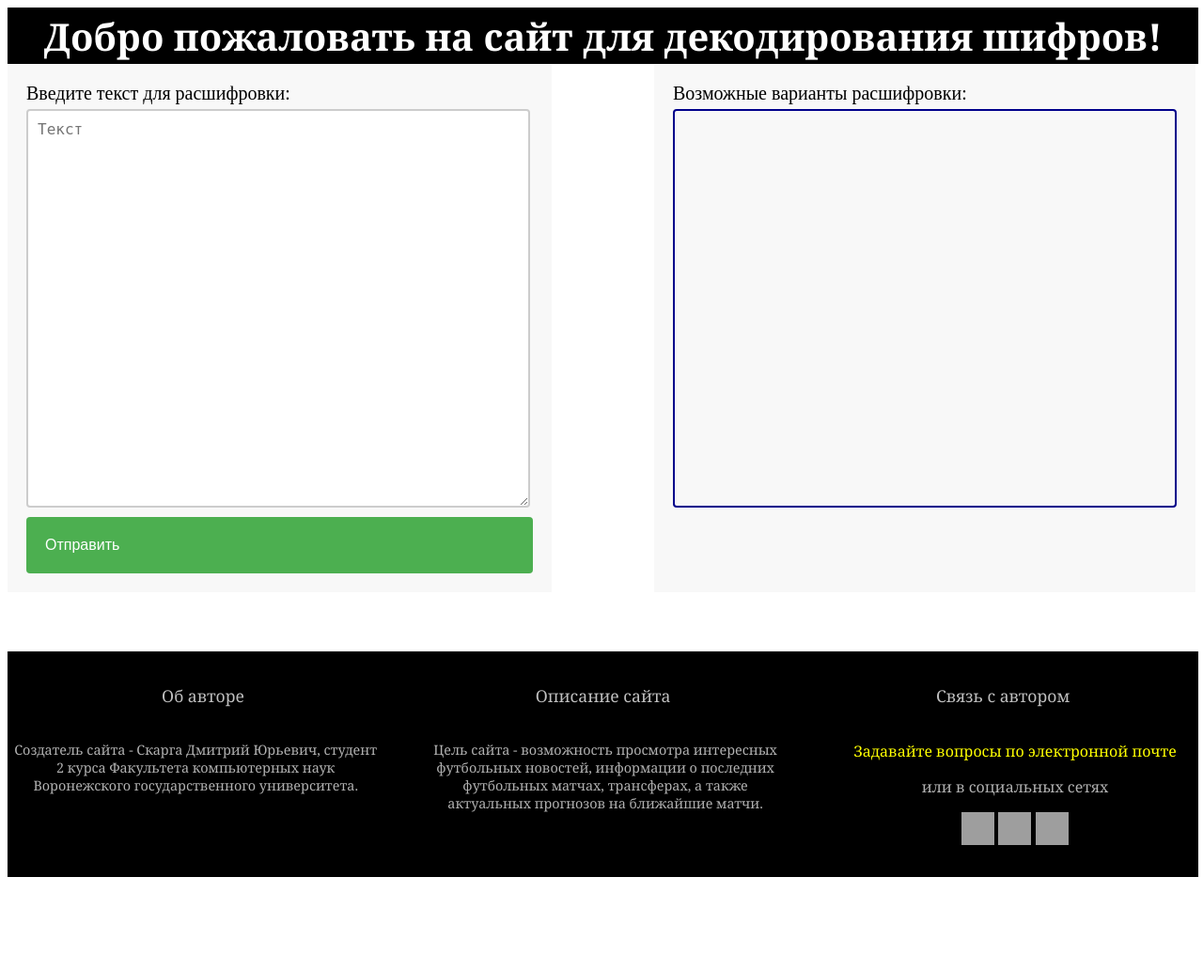
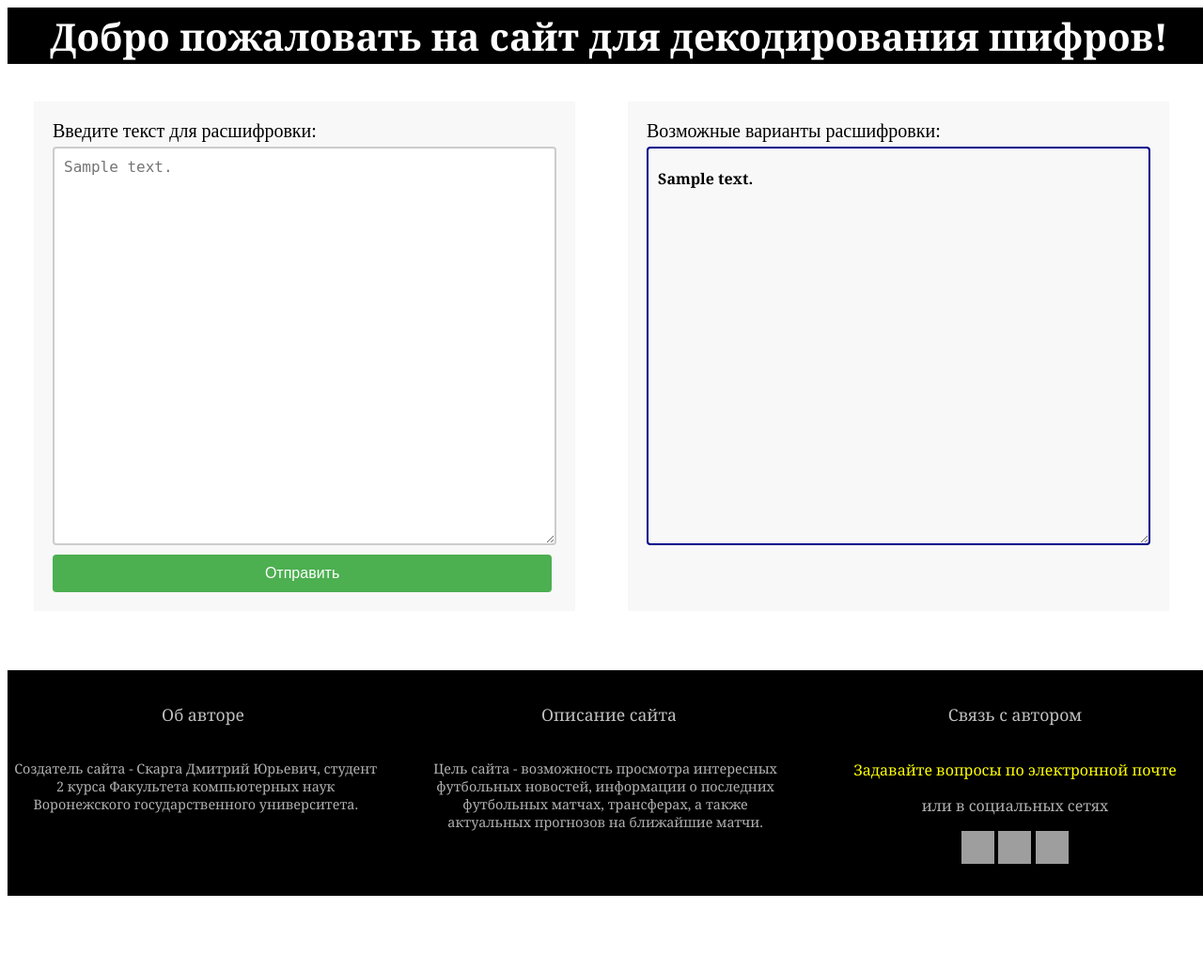
Before and after one commit to 13090903/Website_Flask, a Flask app: template templates/index.html in a window 1280 px wide. Shown: the whole page at 94% size. Before the commit the page ends 933 px from the top, so only its background shows below. Run offline with Flask 3, Linux system fonts and the light colour scheme; the template is opened without the code that fills it: most values are stand-ins (such as "Sample title", 1, 10 or a date in 2020); parts of the project's set-up code (start-up, migrations or seed data) failed here and were passed over; grey boxes are pictures that could not be loaded.

Commit message:
initial version

```diff
--- a/app.py
+++ b/app.py
@@ -1,18 +1,22 @@
 from flask import Flask
 from flask import render_template, request
 import codecs
+import re
 
 app = Flask(__name__)
 
+text = None
+
 
 @app.route('/', methods=['post', 'get'])
-def home():
-    params_post = {}
-    text = ""
-    for p in request.form:
-        params_post[p] = request.form[p]
-        text = params_post[p]
-    return render_template('index.html', params_post=decrypt(text))
+def index():
+    global text
+    if request.method == 'POST' and text is not None:
+        text_input = request.form['text_input']
+        return render_template('index.html', output_text=decrypt(text_input), text_input=text_input)
+    else:
+        text = ""
+        return render_template('index.html')
 
 
 def inversion_cipher_decrypt(words):
@@ -23,7 +27,7 @@ def inversion_cipher_decrypt(words):
 
 
 def caesar_cipher_decrypt(words, rot):
-    alphabet = "абвгдеёжзийклмнопрстуфхцчшщьыъэюя"
+    alphabet = "абвгдеёжзийклмнопрстуфхцчшщъыьэюя"
     new_alphabet = ""
     new_words = []
     for i in range(len(alphabet)):
@@ -43,16 +47,22 @@ def decrypt(text):
     counter_of_right_words = 0
     decrypted_text = ""
     decrypted_text_possible_var = []
-    words = text.lower().split(" ")
+    text1 = re.sub(r'[^\w\s]', '', text)
+    text1 = re.sub(r'\s+', ' ', text1)
+    words = text1.lower().split(" ")
 
     for i in range(1, 33):
         decrypted_words = caesar_cipher_decrypt(words, i)
         for w in decrypted_words:
+            decrypted_text += w
+            decrypted_text += " "
             if w in all_words:
                 counter_of_right_words += 1
-                decrypted_text += w
-        if counter_of_right_words == len(words):
+        if counter_of_right_words >= (len(words) - 2 if len(words) > 5 else len(words)):
             decrypted_text_possible_var.append(decrypted_text)
+            decrypted_text = ""
+        else:
+            decrypted_text = ""
         counter_of_right_words = 0
 
     decrypted_words = inversion_cipher_decrypt(words)
@@ -61,13 +71,16 @@ def decrypt(text):
         decrypted_text += " "
         if w in all_words:
             counter_of_right_words += 1
-    if counter_of_right_words >= len(words) if len(words) < 3 else len(words) // 2:
+    if counter_of_right_words >= (len(words) - 2 if len(words) > 5 else len(words)):
         decrypted_text_possible_var.append(decrypted_text)
 
-    return decrypted_text_possible_var
+    all_texts = ""
+    for i in range(len(decrypted_text_possible_var)):
+        all_texts += decrypted_text_possible_var[i]
+        if i != len(decrypted_text_possible_var) - 1:
+            all_texts += "\n" + "//" + "\n"
+    return all_texts
 
 
-print(decrypt("тевирп ток аааа"))
-
 if __name__ == "__main__":
-    app.run()
+    app.run(debug=True)
--- a/static/script.js
+++ /dev/null
@@ -1,5 +0,0 @@
-function getText() {
-    var message = document.getElementById("text-input").value;
-    var messageBox = document.getElementById('message-box');
-    messageBox.textContent = message;
-}
--- a/static/style.css
+++ b/static/style.css
@@ -1,5 +1,5 @@
 .header {
-    width: 99vw;
+    width: 100vw;
     height: 60px;
     background: black;
     display: flex;
@@ -11,7 +11,7 @@
     display: flex;
     justify-content: center;
     font-weight: bold;
-    width: 99vw;
+    width: 100vw;
     color: white;
     font-size: 250%;
     margin-top: 3px;
@@ -19,14 +19,14 @@
 }
 
 .addInfo {
-    width: 99vw;
+    width: 100vw;
     margin-top: 5%;
     height: 30vh;
     background-color: black;
 }
 
 .infoTitles {
-    width: 99vw;
+    width: 100vw;
     height: 60px;
     display: flex;
     flex-direction: row;
@@ -130,9 +130,10 @@
 }
 
 .main {
+  padding-top: 5vh;
   display: flex;
   flex-direction: row;
-  justify-content: space-between;
+  justify-content: space-around;
 }
 
 form {
@@ -163,8 +164,8 @@ textarea:focus {
   outline: none;
 }
 
-input[type="text"] {
-  width: 39vw;
+input[type="submit"] {
+  width: 41.5vw;
   height: 5vh;
   margin-top: 10px;
   padding: 10px 20px;
@@ -176,7 +177,7 @@ input[type="text"] {
   cursor: pointer;
 }
 
-input[type="text"]:hover {
+input[type="submit"]:hover {
   background-color: #2E8B57;
 }
 
@@ -189,12 +190,14 @@ input[type="text"]:hover {
 .message-box {
   width: 40vw;
   height: 50vh;
+  padding-top: 3px;
   padding: 10px;
   font-size: 16px;
   border: 2px solid #ccc;
   border-radius: 4px;
   resize: vertical;
   border-color: #00008b;
+  overflow-y: scroll;
 }
 
 .output-box {
@@ -203,3 +206,8 @@ input[type="text"]:hover {
   padding: 20px;
   background-color: #f8f8f8;
 }
+
+.out-text {
+    font-family: Cambria, Cochin, Georgia, Times, 'Times New Roman', serif;
+    font-size: 100%;
+}
--- a/templates/index.html
+++ b/templates/index.html
@@ -4,9 +4,8 @@
     <meta charset="UTF-8">
     <title>Cipher Decoder</title>
     <link rel="stylesheet" href="../static/style.css">
-    <script src="/static/script.js"></script>
 </head>
-<body>
+<body style='overflow-x:hidden;'>
 <div class="header">
     <p class="title">
         Добро пожаловать на сайт для декодирования шифров!
@@ -15,14 +14,16 @@
 
 <div class="main">
     <form method="post">
-        <label for="text-input">Введите текст для расшифровки:</label>
-        <textarea id="text-input" name="text" rows="5" placeholder="Текст"></textarea>
-        <input onclick="getText()" type="text" value="Отправить">
+        <label for="text_input">Введите текст для расшифровки:</label>
+        <textarea id="text_input" name="text_input" rows="5" placeholder="{{text_input}}"></textarea>
+        <input type="submit" value="Отправить">
     </form>
 
     <div class="output-box">
         <label class="output-label">Возможные варианты расшифровки:</label>
-        <div class="message-box" id="message-box"></div>
+        <div class="message-box" id="message-box">
+             <h1 class="out-text">{{output_text}}</h1>
+        </div>
     </div>
 </div>
 
```
